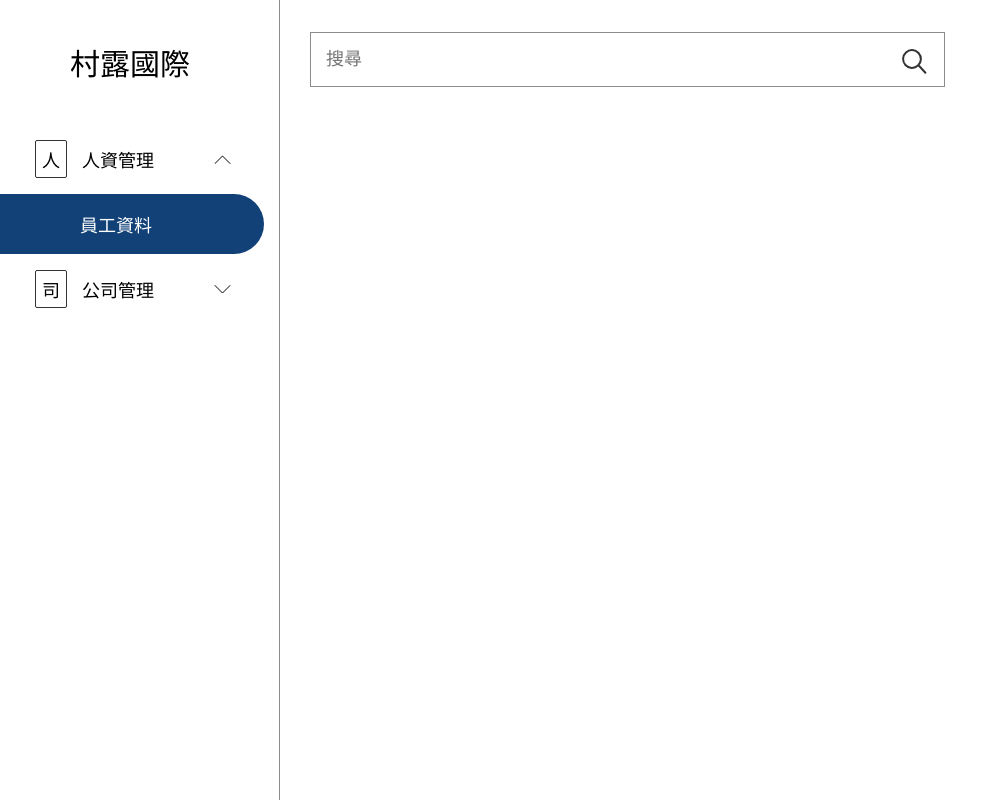
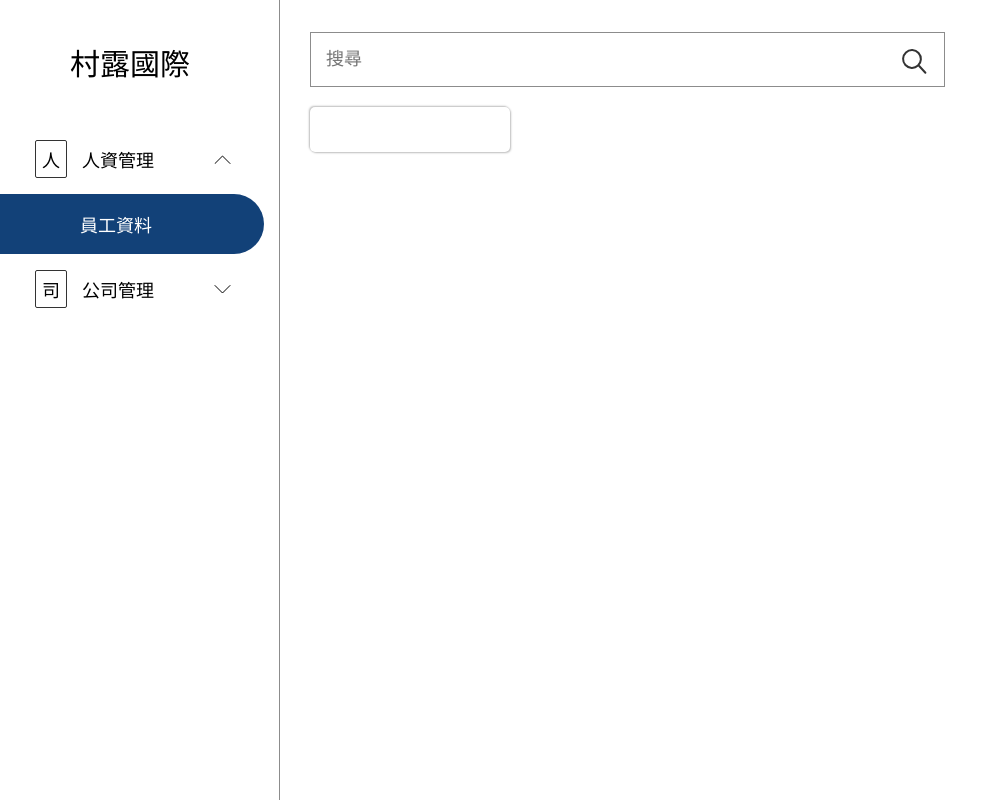
Before and after one commit to weihong19971222/vite-vue3-typescript, a Vue app: page /headquarters/staff in a window 1280 px wide. Shown: the top 800 px of the page, without its empty margins (0-1008 px from the left). Built offline with nearby package versions, Linux system fonts and the light colour scheme.

Commit message:
feat:下拉篩選

```diff
--- /dev/null
+++ b/src/assets/scss/select.scss
@@ -0,0 +1,56 @@
+.srearch-select {
+    position: relative;
+    padding: 15px 13px 23px 11px;
+    min-width: 200px;
+    height: 45px;
+    box-shadow: -1px -1px 2px rgba(0, 0, 0, 0.25), 1px 1px 2px rgba(0, 0, 0, 0.25);
+    border-radius: 5px;
+    font-weight: 400;
+    font-size: 18px;
+    cursor: pointer;
+    .srearch-select-show-search{
+        width: 100%;
+        input{
+            width: 100%;
+            border: none;
+        }
+    }
+    // &::after{
+    //     position: absolute;
+    //     content: '';
+    //     width: 0;
+    //     height: 0;
+    //     border-style: solid;
+    //     border-width: 10px 10px 0 10px;
+    //     border-color: #333333 transparent transparent transparent;
+    //     top: 50%;
+    //     right: 10px;
+    //     transform: translate(0,-50%);
+    // }
+    // & .srearch-select-option{
+    //     position: absolute;
+    //     left: -2px;
+    //     top: 42px;
+    //     width: calc(100% + 4px);
+    //     border: 2px solid black;
+    //     background-color: #FFFFFF;
+    //     max-height: 150px;
+    //     overflow-y: scroll;
+    //     display: none;
+    //     z-index: 5;
+    //     &.open{
+    //     display: block;
+    //     }
+    //     div{
+    //     padding: 10px 0px 10px 38px;
+    //     &.active{
+    //         background-color: rgba($color: #000000, $alpha: 0.2);
+    //         color: #FFFFFF;
+    //     }
+    //     &:hover{
+    //         background-color: rgba($color: #000000, $alpha: 0.2);
+    //         color: #FFFFFF;
+    //     }
+    //     }
+    // }
+}
--- /dev/null
+++ b/src/components/Select/index.vue
@@ -0,0 +1,27 @@
+<script setup lang="ts">
+    import { ref } from "vue"
+    const props = defineProps({
+        data:{type: Array,default:() => ([])}
+    })
+
+    const searchOpen = ref(false)
+    const searchText = ref('')
+    const showOption = (e: Event) => {
+        e.target.firstChild.classList.toggle("open")
+        searchOpen.value = e.target.firstChild.classList.contains("open")
+    };
+</script>
+<template>
+    <div class="srearch-select" @click="showOption">
+        <div class="srearch-select-option">
+            <!-- <div v-for="item in datas" :key="item.id" @click="select(item)">{{item.name}}</div> -->
+        </div>
+        <div class="srearch-select-show-search" @click.stop>
+            <!-- <div v-show="!searchOpen">{{showSelected}}</div> -->
+            <input v-show="searchOpen" v-model="searchText" type="text" >
+        </div>
+    </div>
+</template>
+<style lang="scss" scoped>
+    @import '@/assets/scss/select.scss';
+</style>
--- a/src/pages/headquarters/managedManagement/staff/index.vue
+++ b/src/pages/headquarters/managedManagement/staff/index.vue
@@ -1,6 +1,8 @@
 <script setup lang="ts">
 import { ref } from 'vue'
 import indexLayout from "@/layout/headquartersIndex.vue"
+import baseButton from "@/components/Button/index.vue"
+import searchSelect from "@/components/Select/index.vue"
 
 const searchValue = ref("")
 
@@ -10,11 +12,23 @@ const searchValue = ref("")
     <indexLayout
         v-model="searchValue">
         <div>
-
+            <div :class="$style['select-group']">
+                <searchSelect></searchSelect>
+            </div>
+            <div :class="$style['store-staff-btn']">
+                <baseButton>新增員工</baseButton>
+            </div>
         </div>
     </indexLayout>
 </template>
 
 <style lang="scss" module>
-
+.select-group{
+    margin-top: 20px;
+    display: flex;
+}
+.store-staff-btn{
+    margin-top: 15px;
+    text-align: right;
+}
 </style>
```
